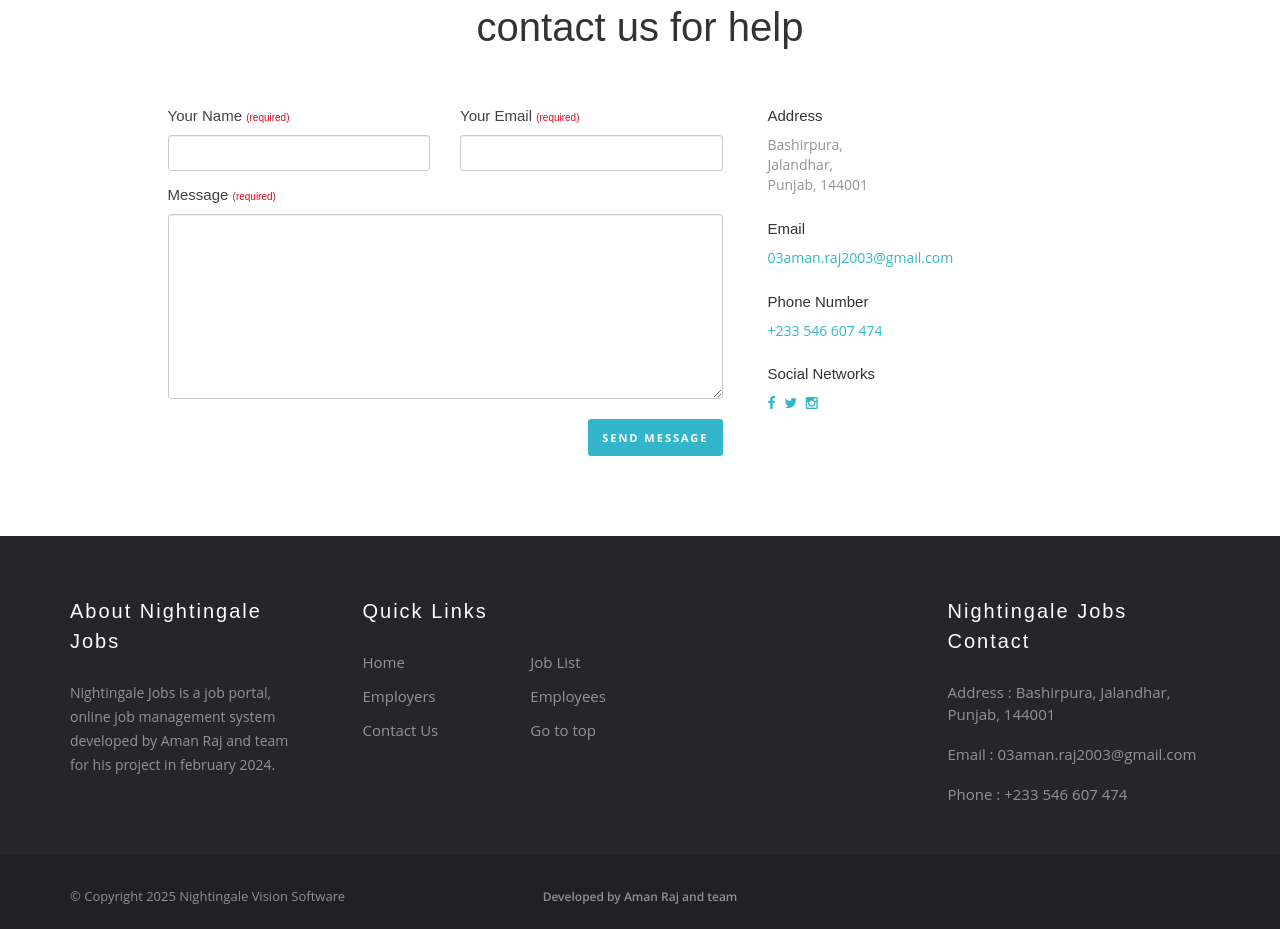
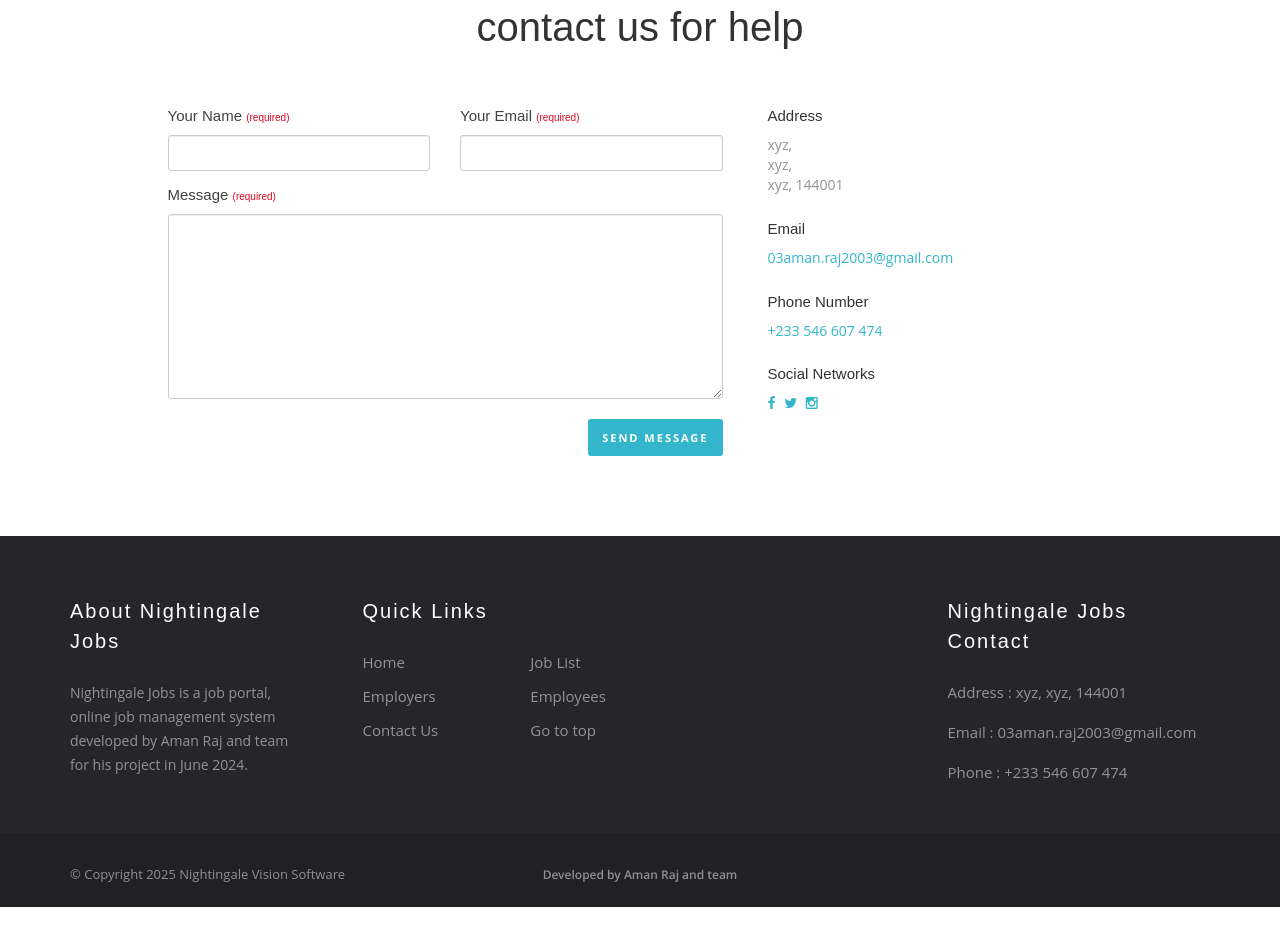
Before and after one commit to Aman-raj23/Job-Portal-Project, a PHP site: page /phpmail/contact.php in a window 1280 px wide. Shown: the part 168-1097 px from the top of the page. After the commit the page ends 1075 px from the top, so only its background shows below. Run offline with PHP 8.4, Linux system fonts and the light colour scheme; some libraries are stand-ins or nearby versions; some web fonts are replaced.

Commit message:
Update contact.php

```diff
--- a/Jb_system/contact.php
+++ b/Jb_system/contact.php
@@ -237,7 +237,7 @@ include 'constants/check-login.php';
 							<ul class="address-list">
 								<li>
 										<h5>Address</h5>
-										<address> Bashirpura, <br/> Jalandhar, <br/>Punjab, 144001</address>
+										<address> xyz, <br/> xyz, <br/>xyz, 144001</address>
 								</li>
 								<li>
 										<h5>Email</h5><a href="mailto:03aman.raj2003@gmail.com">03aman.raj2003@gmail.com</a>
@@ -284,7 +284,7 @@ include 'constants/check-login.php';
 
 										<div class="footer-about-us">
 											<h5 class="footer-title">About Nightingale Jobs</h5>
-											<p>Nightingale Jobs is a job portal, online job management system developed by Aman Raj and team for his project in february 2024.</p>
+											<p>Nightingale Jobs is a job portal, online job management system developed by Aman Raj and team for his project in June 2024.</p>
 
 										</div>
 
@@ -312,7 +312,7 @@ include 'constants/check-login.php';
 
 								<h5 class="footer-title">Nightingale Jobs Contact</h5>
 
-								<p>Address : Bashirpura, Jalandhar, Punjab, 144001</p>
+								<p>Address : xyz, xyz, 144001</p>
 								<p>Email : <a href="mailto:03aman.raj2003@gmail.com">03aman.raj2003@gmail.com</a></p>
 								<p>Phone : <a href="tel:+233546607474">+233 546 607 474</a></p>
 
```
